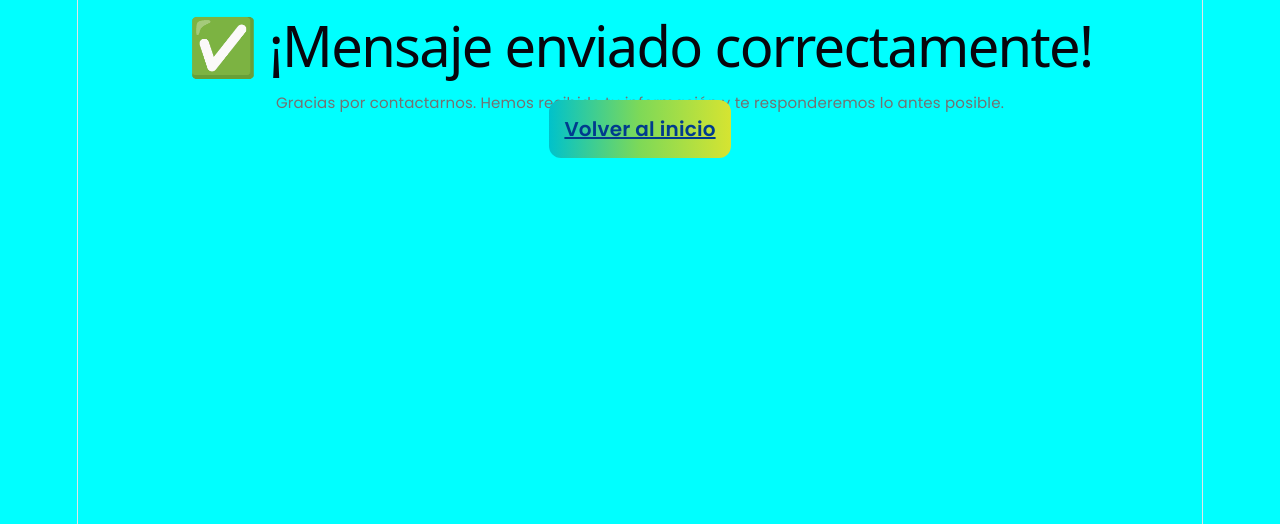
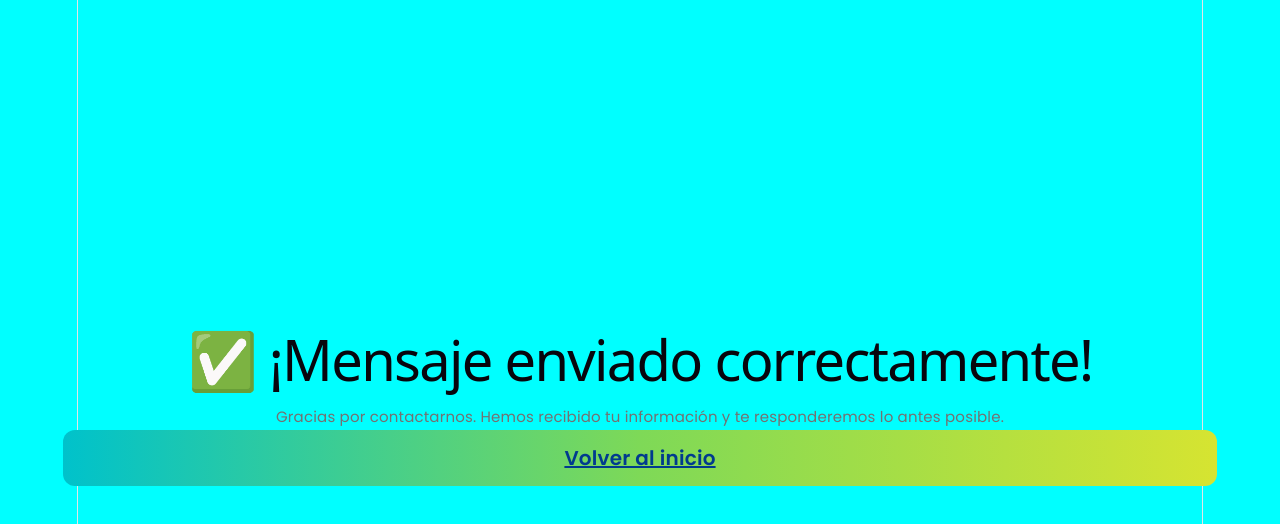
Before and after one commit to LilyBrench/miwebdespensaenlinea, a React (Vite) app: page /gracias in a window 1280 px wide. Shown: the top 524 px of the page. Built offline with nearby package versions, Linux system fonts and the light colour scheme.

Commit message:
Ajuste de posicion en pagina Gracias

```diff
--- a/src/components/Gracias/Gracias.jsx
+++ b/src/components/Gracias/Gracias.jsx
@@ -1,27 +1,24 @@
 import styles from "./Gracias.module.css";
-
+import { Link } from "react-router-dom";
 
 const Gracias = () => {
   return (
     <div className={styles.gracias}>
       <h1>✅ ¡Mensaje enviado correctamente!</h1>
+
       <p>
         Gracias por contactarnos. Hemos recibido tu información
         y te responderemos lo antes posible.
       </p>
 
-
-
-
-
-  <a href="https://midespensa-enlinea.netlify.app/"
-  className={styles.btnEnviar}
->
-  Volver al inicio
-</a>
-</div>
+      <Link
+        to="https://midespensa-enlinea.netlify.app/"
+        className={styles.btnEnviar}
+      >
+        Volver al inicio
+      </Link>
+    </div>
   );
-
 };
 
 export default Gracias;
--- a/src/components/Gracias/Gracias.module.css
+++ b/src/components/Gracias/Gracias.module.css
@@ -30,6 +30,13 @@
   box-shadow: 0 6px 12px rgba(0, 0, 0, 0.2);
 }
 
+.gracias {
+  min-height: 100vh;
+  display: flex;
+  flex-direction: column;
+  justify-content: center;
+  align-items: center;
+}
 .card {
   background-color: white;
   max-width: 600px;
@@ -74,6 +81,7 @@
   transform: translateY(-2px);
 }
 
+
 @keyframes aparecer {
   from {
     opacity: 0;
```
